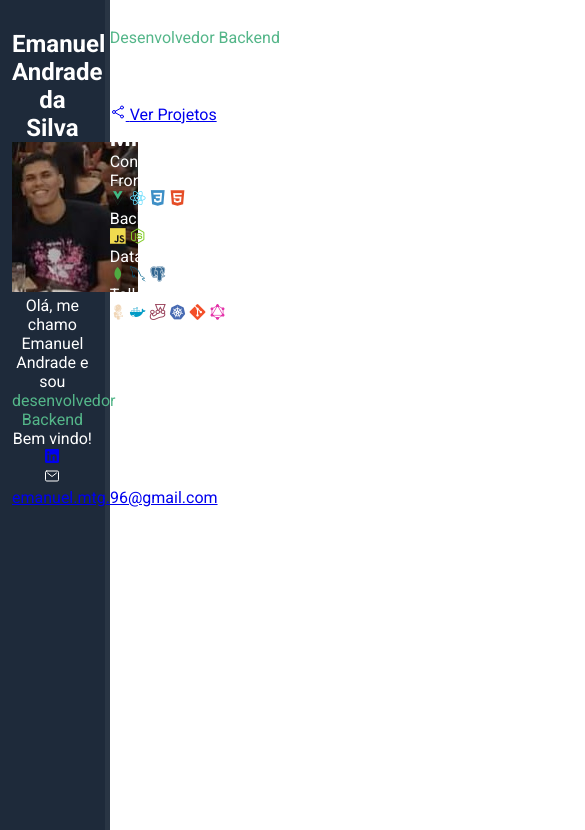
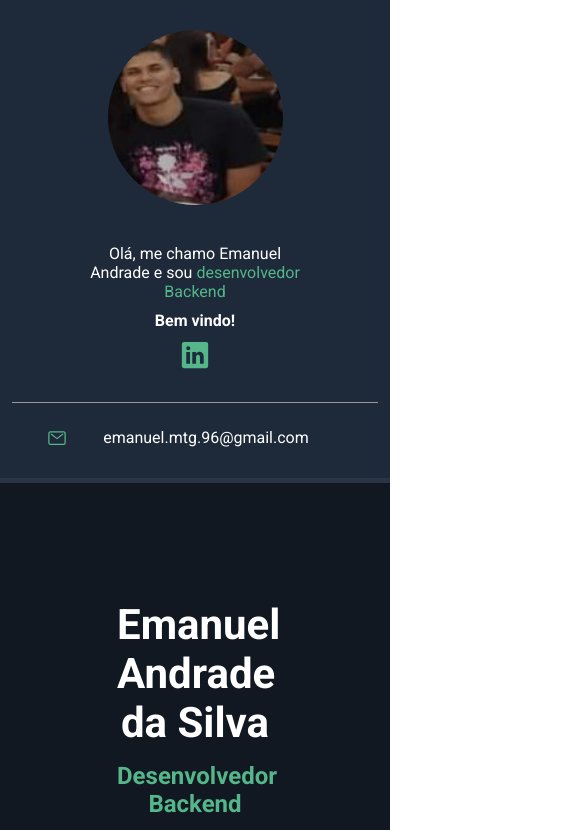
Before and after one commit to Emanuel-Andrade/EmanuelAndrade.github.io, a plain HTML site: page index.html in a window 390 px wide. Shown: the top 830 px of the page, 585 px wide, since content can reach past the window. Drawn offline with nearby package versions, Linux system fonts and the light colour scheme.

Commit message:
inserindo responsividade

```diff
--- a/css/style.css
+++ b/css/style.css
@@ -26,11 +26,185 @@
     color: var(--main-text-color);
 }
 #bio-container{
-    flex: 1 1 20%;
-    width: 2%;
+    width: 20%;
     min-height: 100vh;
     background-color:  var(--bio-bg-color);
     text-align: center;
     padding: 30px 12px;
     border-right: 5px solid var(--bio-border-color);
 }
+#about-container{
+    width: 80%;
+    min-height: 100vh;
+    background-color:  var(--about-bg-color);
+    padding: 50px;
+
+}
+/* Bio Containers */
+#bio-container h2{
+    margin-bottom: 25px;
+}
+#bio-container p{
+    margin-bottom: 20px;
+}
+#welcome-text{
+    font-weight: bold;
+}
+#bio-container img{
+    height: 175px;
+    width: 175px;
+    border-radius: 50%;
+    margin-bottom: 25px;
+}
+#social-container{
+    display: flex;
+    justify-content: center;
+    list-style: none;
+    border-bottom: 1px solid var(--border-color);
+    margin-bottom: 25px;
+    padding-bottom: 25px;
+}
+#social-container li{
+    flex: 1em;
+    max-width: 60px;
+}
+#social-container li a{
+    color: var(--main-color);
+    font-size: 30px;
+}
+#email-container{
+    display: flex;
+    justify-content: center;
+}
+#email-container ion-icon,
+#email-container a{
+    flex: 1 1 0;
+}
+#email-container a{
+    color: #FFF;
+    text-decoration: none;
+    max-width: 275px;
+}
+#email-container ion-icon{
+    color: var(--main-color);
+    font-size: 20px;
+    margin-right: 2px;
+    max-width: 20px;
+}
+
+
+/* Bio Containers */
+#name{
+    font-size: 42px;
+    margin-bottom: 15px;
+}
+#title{
+    font-size: 24px;
+    margin-bottom: 15px;
+    font-weight: bold;
+}
+.description{
+    max-width: 75%;
+    margin-bottom: 10px;
+}
+#btn-projects{
+    font-weight: bold;
+    font-size: 16px;
+    color: var(--main-text-color);
+    background-color: var(--main-color);
+    border: 2px solid var(--main-color);
+    border-radius: 5px;
+    text-decoration: none;
+    transition: .5s;
+    margin: 25px 0;
+    padding: 12px 10px;
+    width: 150px;
+    text-align: center;
+    display: flex;
+}
+#btn-projects ion-icon,
+#btn-projects span{
+    flex: 1 1 0;
+}
+#btn-projects ion-icon{
+    font-size: 20px;
+    max-width: 20px;
+}
+#btn-projects:hover{
+    background-color: transparent;
+}
+#skills-section-title{
+    border-top: 1px solid #fff;
+    padding: 20px;
+    margin: 20px;
+    font-size: 32px;
+}
+#skills-container{
+    display: flex;
+    flex-wrap: wrap;
+    margin-top: 25px;
+}
+.skills-box{
+    flex: 1 1 33%;
+    max-width: 33%;
+    margin-bottom: 35px;
+}
+.skills-title{
+    font-size: 24px;
+    font-weight: bold;
+    margin-bottom: 25px;
+    padding-left: 10px;
+    border-left: 5px solid var(--main-color);
+}
+.skills-box i{
+    margin-right: 10px;
+    font-size: 45px;
+}
+
+/* Mobile */
+@media(max-width:500px){
+    #container{
+        flex-direction: column;
+    }
+    #bio-container{
+        width: 100%;
+        min-height: auto;
+        border-right: none;
+        border-bottom: 5px solid var(--bio-border-color);
+    }
+    #bio-container h2{
+        display: none;
+    }
+    #bio-container p{
+        max-width: 60%;
+        margin: 10px auto;
+    }
+    #about-container{
+        width: 100%;
+        text-align: center;
+        padding: 30%;
+    }
+    #about-container .description{
+        margin: 10px auto;
+        max-width: 100%;
+        line-height: 26px;
+    }
+    #btn-projects{
+        margin: 20px auto;
+
+    }
+    .skills-box{
+        display: flex;
+        max-width: 100%;
+        margin-bottom: 40px;
+        text-align: left;
+        margin: o auto;
+    }
+    .skills-title{
+        flex: 1 1 20%;
+    }
+    .skills-box i{
+        flex: 1 1 20%;
+        font-size: 60px;
+    }
+}
--- a/index.html
+++ b/index.html
@@ -49,8 +49,6 @@
                     <p class="skills-title">BackEnd</p>
                     <i class="devicon-javascript-plain colored"></i>
                     <i class="devicon-nodejs-plain colored"></i>
-                    <i class="devicon-express-plain colored"></i>
-                    <i class="devicon-npm-plain colored"></i>
                 </div>
                 <div class="skills-box">
                     <p class="skills-title">Database</p>
```
